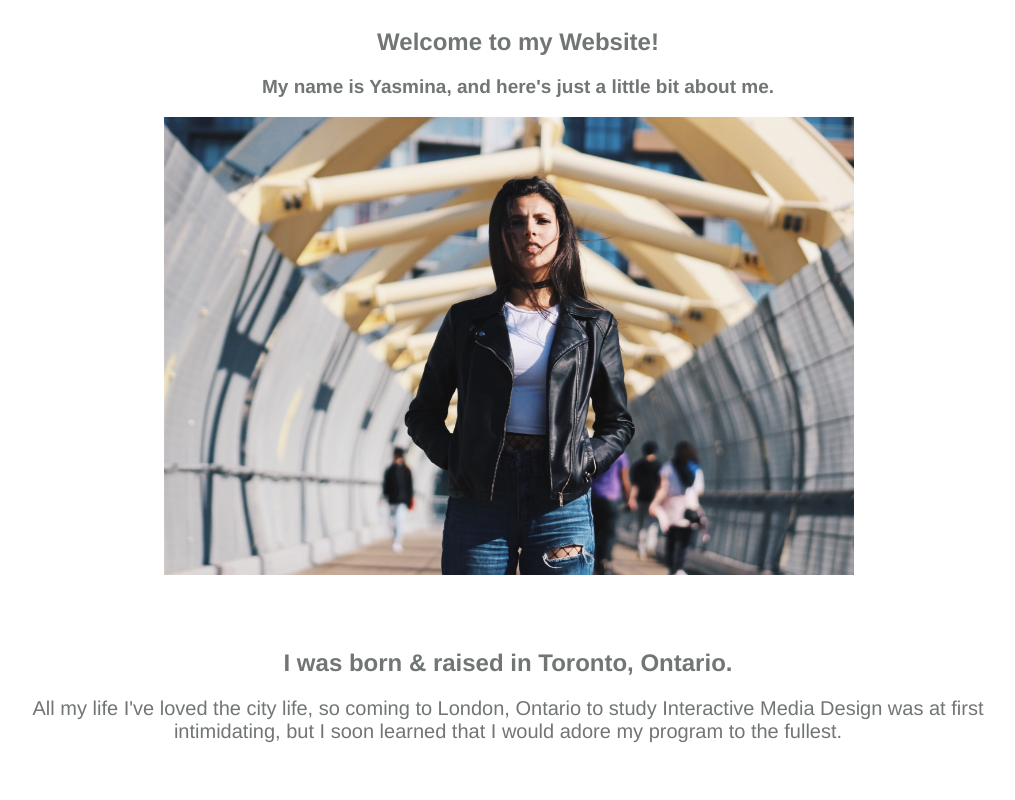
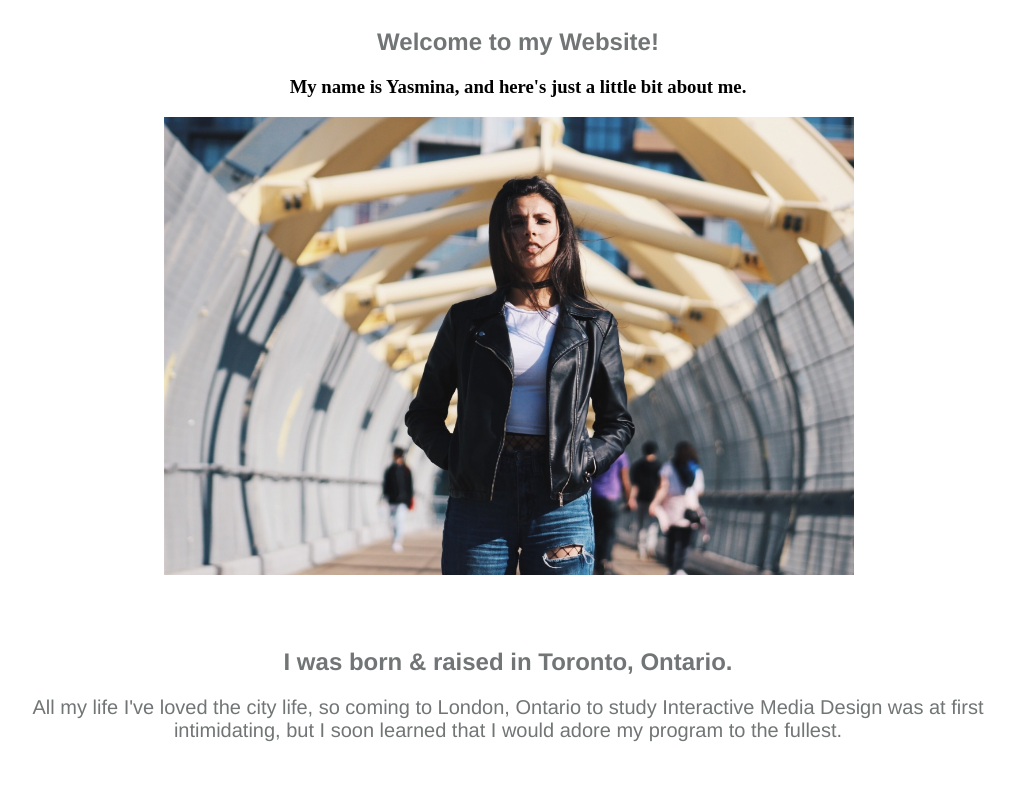
Before and after one commit to yasminamayot/tavares_yasmina_hw1, a plain HTML site: page index.html in a window 1280 px wide. Shown: the top 800 px of the page, without its empty margins (122-1137 px from the left). Drawn offline with Linux system fonts and the light colour scheme.

Commit message:
edited files in css file

```diff
--- a/css/main.css
+++ b/css/main.css
@@ -80,13 +80,6 @@ h2
 	padding-bottom: 100px;
 }
 
-h3
-{
-	font-size: 19px;
-	color: #717576;
-	font-family: Gotham, "Helvetica Neue", Helvetica, Arial, "sans-serif";
-}
-
 p
 {
 	font-size: 20px;
```
